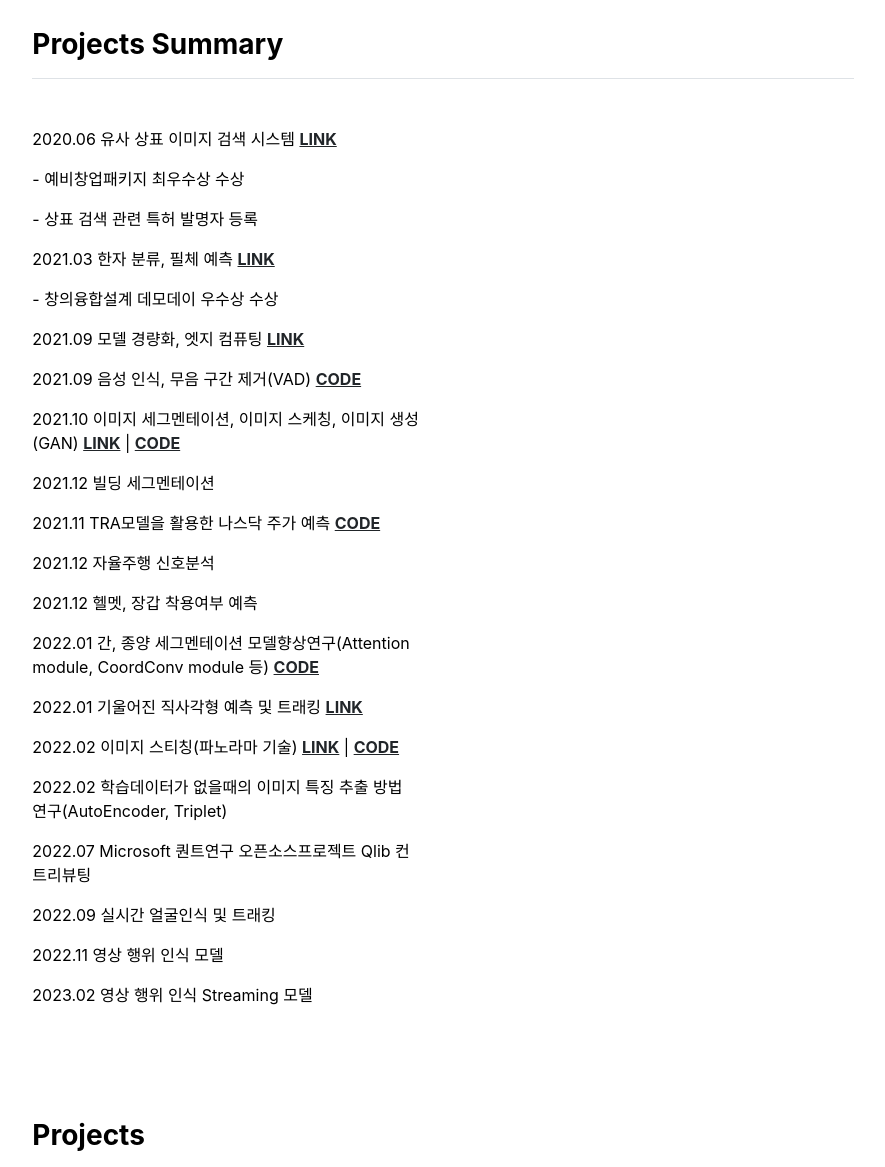
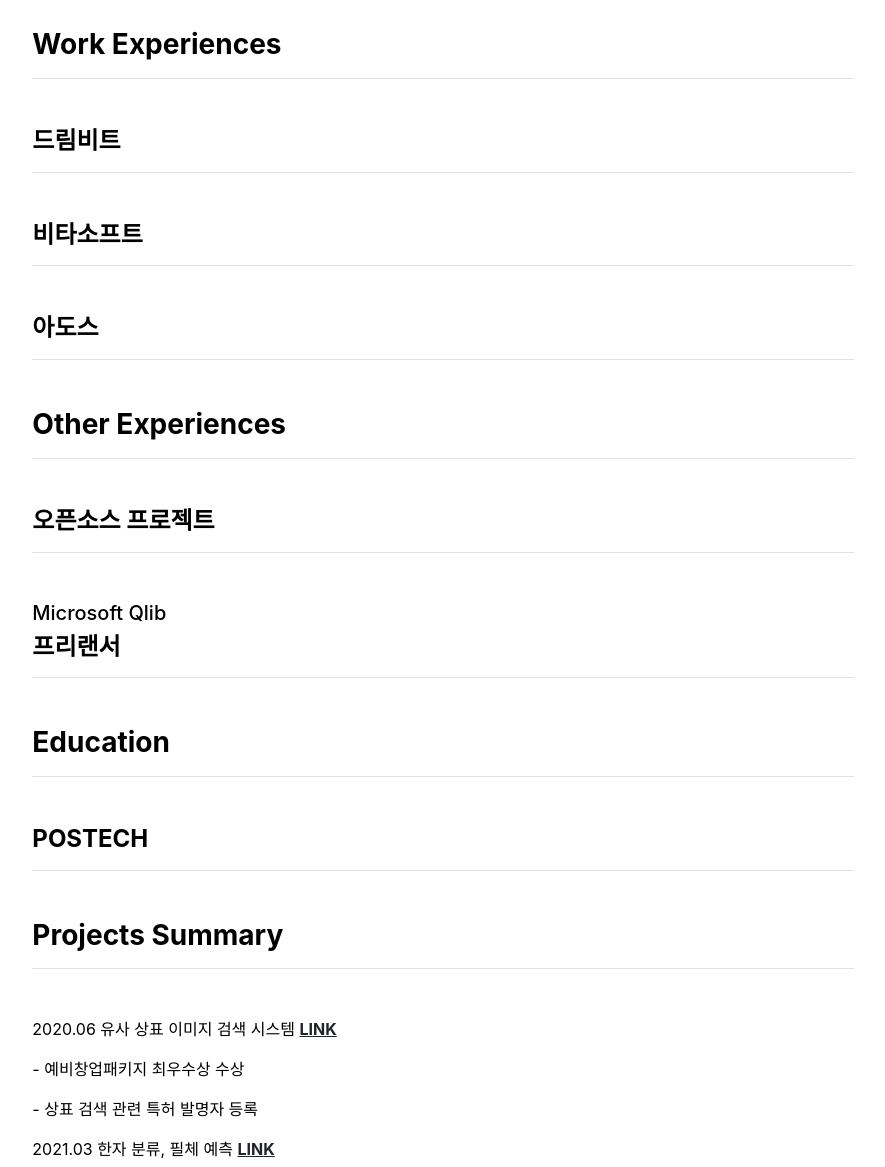
Before and after one commit to HyeongminMoon/HyeongminMoon.github.io, a Jekyll site: the page built from index.md, in a window 1280 px wide and 1400 px high, scrolled down 667 px. Shown: the part 233-1400 px from the top of the window, without its empty margins (197-1082 px from the left). Built offline with Jekyll 4.4.1, drawn with Linux system fonts in a browser that asks for light colours.

Commit message:
Update publications.html

```diff
--- a/_includes/publications.html
+++ b/_includes/publications.html
@@ -6,6 +6,20 @@
       }
     </style>
 </head>
+
+<h3 class="fw-bold border-bottom pb-3 mb-5">Work Experiences</h3>
+<h4 class="fw-bold border-bottom pb-3 mb-5">드림비트</h4>
+<h4 class="fw-bold border-bottom pb-3 mb-5">비타소프트</h4>
+<h4 class="fw-bold border-bottom pb-3 mb-5">아도스</h4>
+
+<h3 class="fw-bold border-bottom pb-3 mb-5">Other Experiences</h3>
+<h4 class="fw-bold border-bottom pb-3 mb-5">오픈소스 프로젝트</h4>
+<h5> Microsoft Qlib </h5>
+<h4 class="fw-bold border-bottom pb-3 mb-5">프리랜서</h4>
+
+<h3 class="fw-bold border-bottom pb-3 mb-5">Education</h3>
+<h4 class="fw-bold border-bottom pb-3 mb-5">POSTECH</h4>
+
 
 <div class="row g-5 mb-5">
   <div>
```
